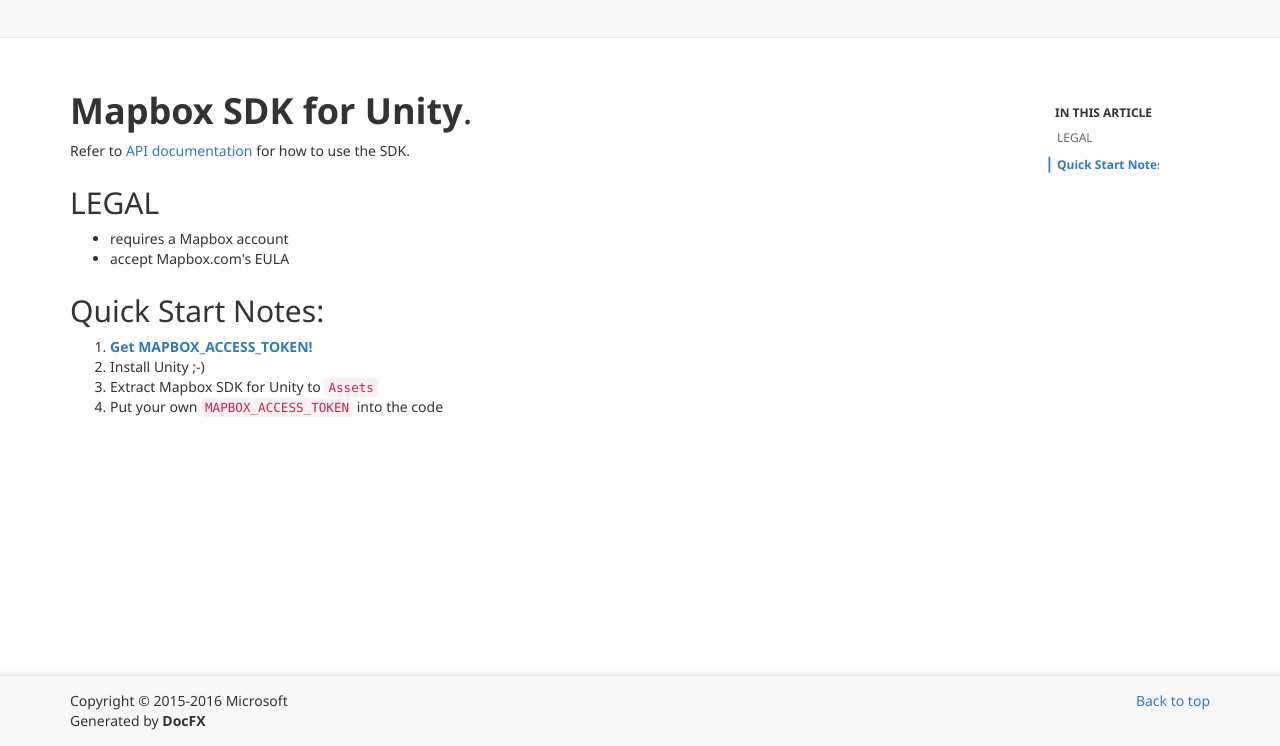
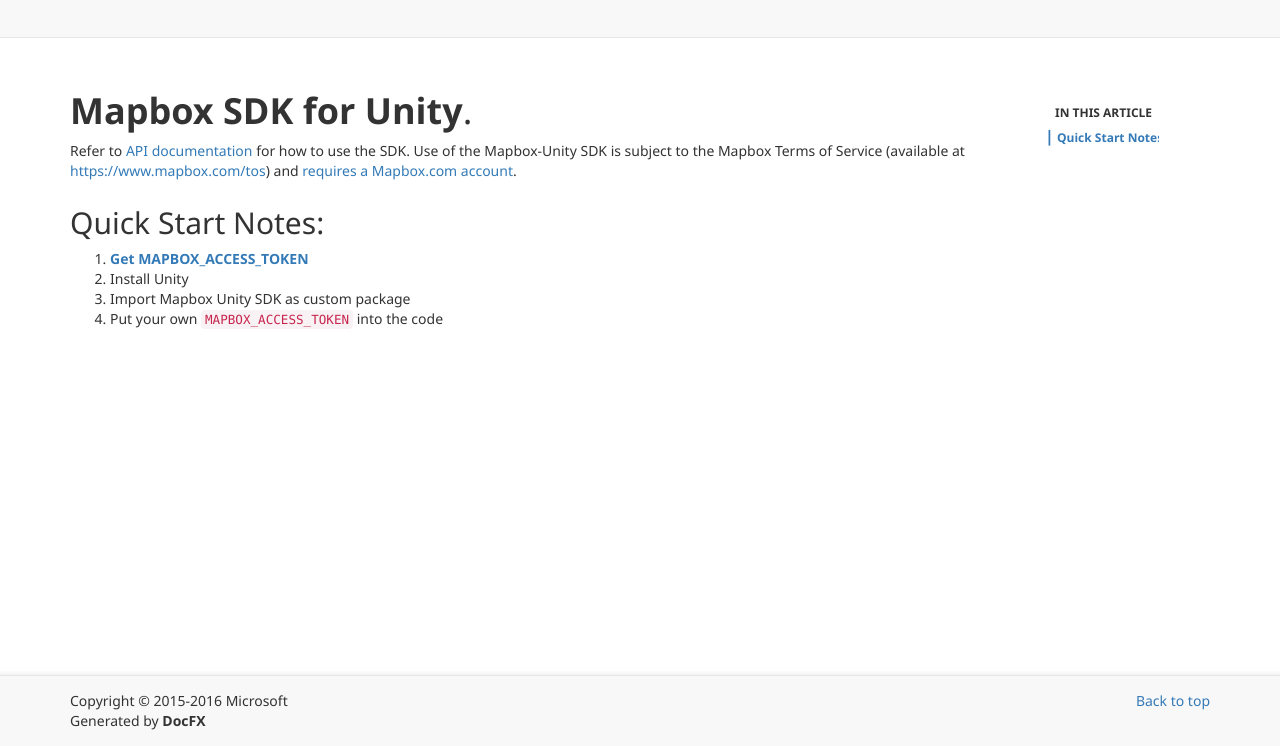
Before and after one commit to TestBigOrg/mapbox-sdk-unity-docs, a plain HTML site: page index.html in a window 1280 px wide. Shown: the part 54-800 px from the top of the page. Drawn offline with Linux system fonts and the light colour scheme.

Commit message:
updates to main page

```diff
--- a/index.html
+++ b/index.html
@@ -5,7 +5,7 @@
   <head>
     <meta charset="utf-8">
     <meta http-equiv="X-UA-Compatible" content="IE=edge,chrome=1">
-    <title>Mapbox SDK for Unity. </title>
+    <title>Mapbox Unity SDK </title>
     <meta name="viewport" content="width=device-width">
     <meta name="title" content="Mapbox SDK for Unity. ">
     <meta name="generator" content="docfx 2.4.0.0">
@@ -59,17 +59,14 @@
             <article class="content wrap" id="_content" data-uid="">
               <h1 id="mapbox-sdk-for-unity"><strong>Mapbox SDK for Unity</strong>.</h1>
 
-<p>Refer to <a href="api/index.html">API documentation</a> for how to use the SDK.</p>
-<h2 id="legal">LEGAL</h2>
-<ul>
-<li>requires a Mapbox account</li>
-<li>accept Mapbox.com&#39;s EULA</li>
-</ul>
+<p>Refer to <a href="api/index.html">API documentation</a> for how to use the SDK.
+Use of the Mapbox-Unity SDK is subject to the Mapbox Terms of Service (available at <a href="https://www.mapbox.com/tos">https://www.mapbox.com/tos</a>) and <a href="https://www.mapbox.com/studio/signup">requires a Mapbox.com account</a>.
+</p>
 <h2 id="quick-start-notes">Quick Start Notes:</h2>
 <ol>
-<li><strong><a href="articles/intro.html">Get MAPBOX_ACCESS_TOKEN!</a></strong></li>
-<li>Install Unity ;-)</li>
-<li>Extract Mapbox SDK for Unity to <code>Assets</code></li>
+<li><strong><a href="articles/intro.html">Get MAPBOX_ACCESS_TOKEN</a></strong></li>
+<li>Install Unity</li>
+<li> Import Mapbox Unity SDK as custom package</li>
 <li>Put your own <code>MAPBOX_ACCESS_TOKEN</code> into the code</li>
 </ol>
 
```
